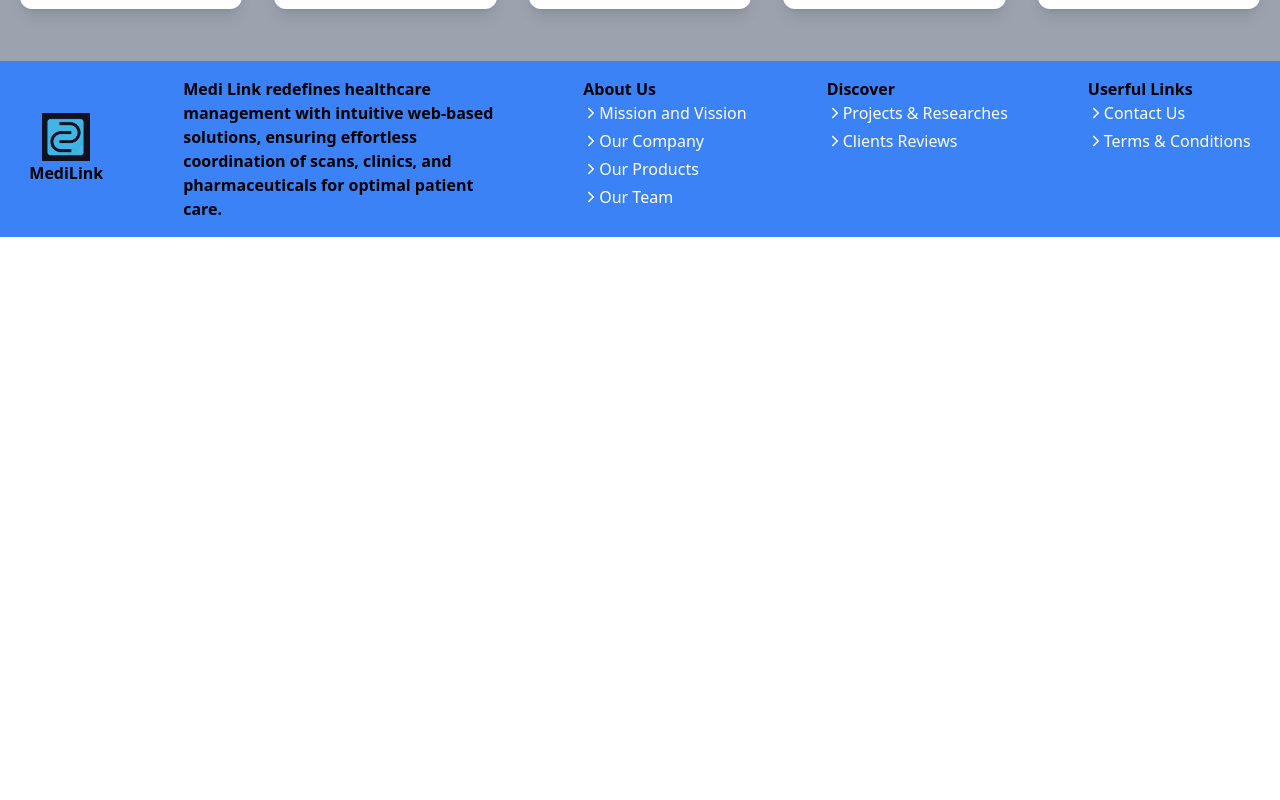
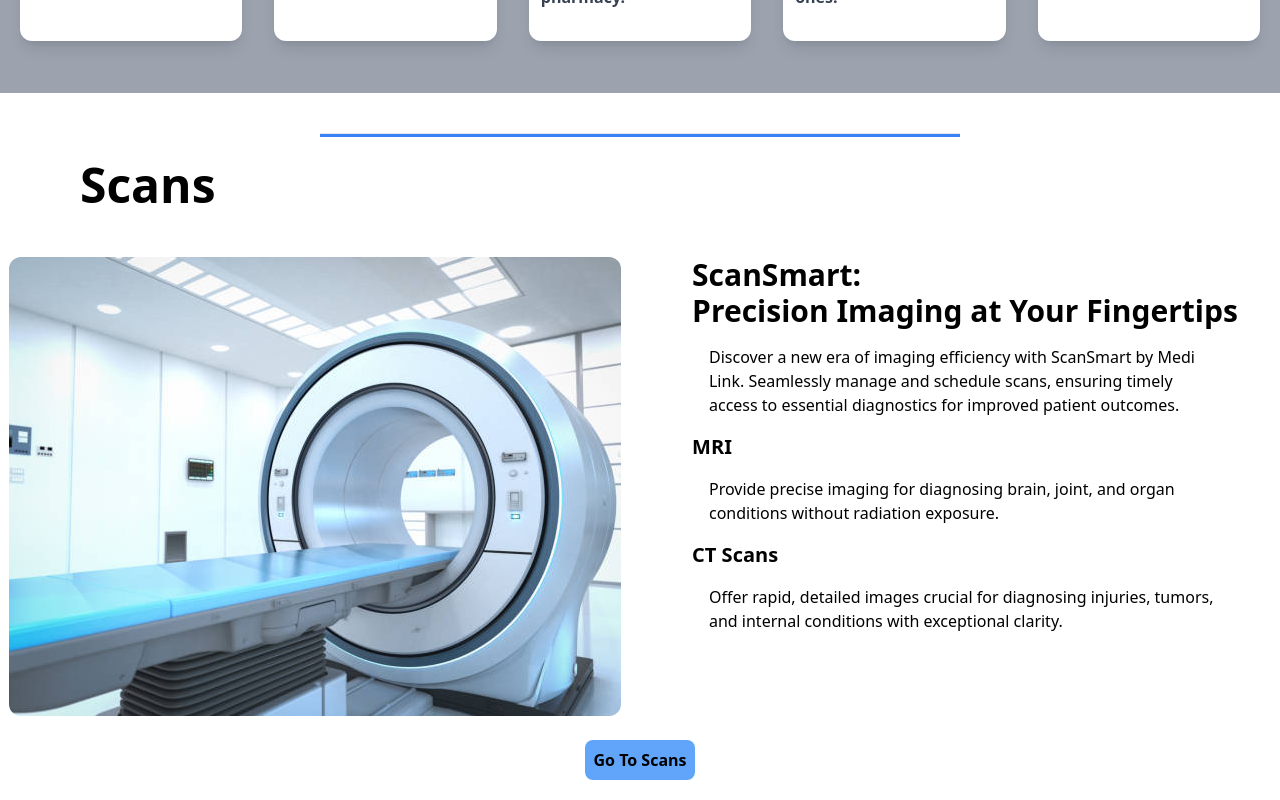
Before and after one commit to SithikaGuruge/MedLink, a React (Create React App) app in the folder frontend/: page / in a window 1280 px wide. Shown: the part 940-1740 px from the top of the page. Before the commit the page ends 1177 px from the top, so only its background shows below. Built offline with nearby package versions, Linux system fonts and the light colour scheme.

Commit message:
home-screen scan section done

```diff
--- /dev/null
+++ b/frontend/src/components/Home/scans.jsx
@@ -0,0 +1,26 @@
+import React from "react";
+import image from "../../assets/Scans.jpeg"
+
+export default function Scans() {
+  return (
+    <div id="section-0" className="my-10">
+      <hr className="bg-blue-500 h-1 w-1/2 mx-auto" />
+      <h1 className="my-6 md:text-5xl text-4xl font-bold text-center md:text-start md:ml-20">Scans</h1>
+
+      <div className="grid grid-cols-1 md:grid-cols-2 gap-5 py-6">
+    <img src={image} alt="Scans" className="rounded-xl size-96 mx-auto lg:size-max" />
+    <div className="mx-auto">
+        <h1 className="lg:text-3xl font-bold text-center text-2xl lg:text-start">ScanSmart: <br/> Precision Imaging at Your Fingertips</h1>
+        <h1 className="lg:max-w-lg max-w-sm mx-auto md:text-start text-center lg:text-base py-4">Discover a new era of imaging efficiency with ScanSmart by Medi Link. Seamlessly manage and schedule scans, ensuring timely access to essential diagnostics for improved patient outcomes.</h1>
+        <h1 className="bold text-xl text-center font-semibold md:text-start"> MRI</h1>
+        <h1 className="lg:max-w-lg max-w-sm mx-auto md:text-start text-center lg:text-base py-4">Provide precise imaging for diagnosing brain, joint, and organ conditions without radiation exposure.</h1>
+        <h1 className="bold text-xl text-center font-semibold md:text-start"> CT Scans</h1>
+        <h1 className="lg:max-w-lg max-w-sm mx-auto md:text-start text-center lg:text-base py-4">Offer rapid, detailed images crucial for diagnosing injuries, tumors, and internal conditions with exceptional clarity.</h1>
+    </div>
+      </div>
+      <div className="flex justify-center">
+      <button className="bg-blue-400 rounded-lg p-2 test-xl font-semibold hover:bg-blue-600">Go To Scans</button>
+      </div>
+    </div>
+  );
+}
--- a/frontend/src/components/Home/services.jsx
+++ b/frontend/src/components/Home/services.jsx
@@ -62,7 +62,7 @@ export default function Services() {
 
   return (
     <div className="bg-gray-400 flex justify-center flex-col py-8">
-      <h1 className="text-2xl lg:text-4xl md:text-3xl text-center font-bold text-gray-800">
+      <h1 className="text-2xl lg:text-5xl md:text-3xl text-center font-bold text-gray-800 mb-6">
         Our Services
       </h1>
 
--- a/frontend/src/pages/HomePage.jsx
+++ b/frontend/src/pages/HomePage.jsx
@@ -3,6 +3,7 @@ import coverPhoto from "../assets/Cover.png";
 import Services from "../components/Home/services";
 import Navbar from "../components/Navbar";
 import Footer from "../components/Footer";
+import Scans from "../components/Home/scans";
 
 export default function HomePage() {
   return (
@@ -10,6 +11,7 @@ export default function HomePage() {
     <Navbar />
       <img src={coverPhoto} alt="cover" />
       <Services />
+      <Scans/>
       <Footer />
     </div>
   );
```
Also changed, not shown: frontend/src/assets/Scans.jpeg (added).
